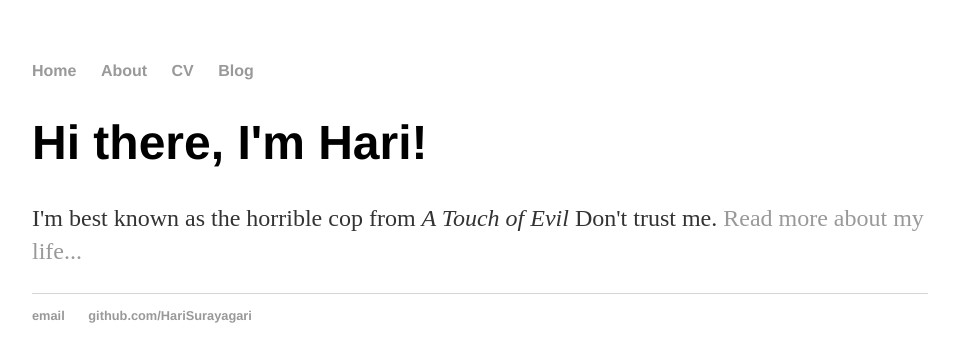
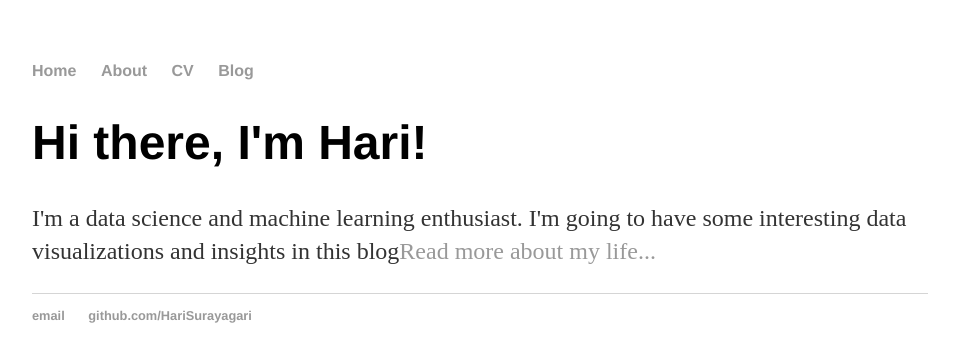
Before and after one commit to HariSurayagari/portfolio, a Jekyll site: the page built from index.html, in a window 1280 px wide. Shown: the top 362 px of the page, without its empty margins (160-1114 px from the left). Built offline with Jekyll 4.4.1, drawn with Linux system fonts in a browser that asks for light colours.

Commit message:
Update index.html

```diff
--- a/index.html
+++ b/index.html
@@ -4,5 +4,5 @@ title: Hari Surayagari
 ---
 <div class="blurb">
 	<h1>Hi there, I'm Hari!</h1>
-	<p>I'm best known as the horrible cop from <em>A Touch of Evil</em> Don't trust me. <a href="/portfolio/about">Read more about my life...</a></p>
+	<p>I'm a data science and machine learning enthusiast. I'm going to have some interesting data visualizations and insights in this blog<a href="/portfolio/about">Read more about my life...</a></p>
 </div><!-- /.blurb -->
```
